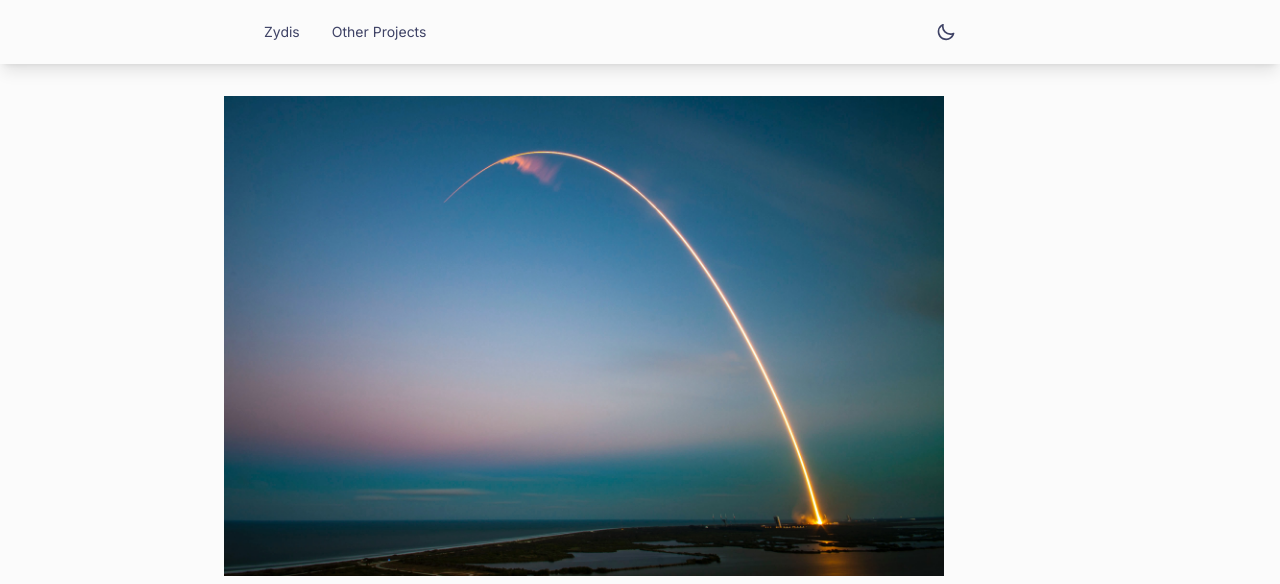
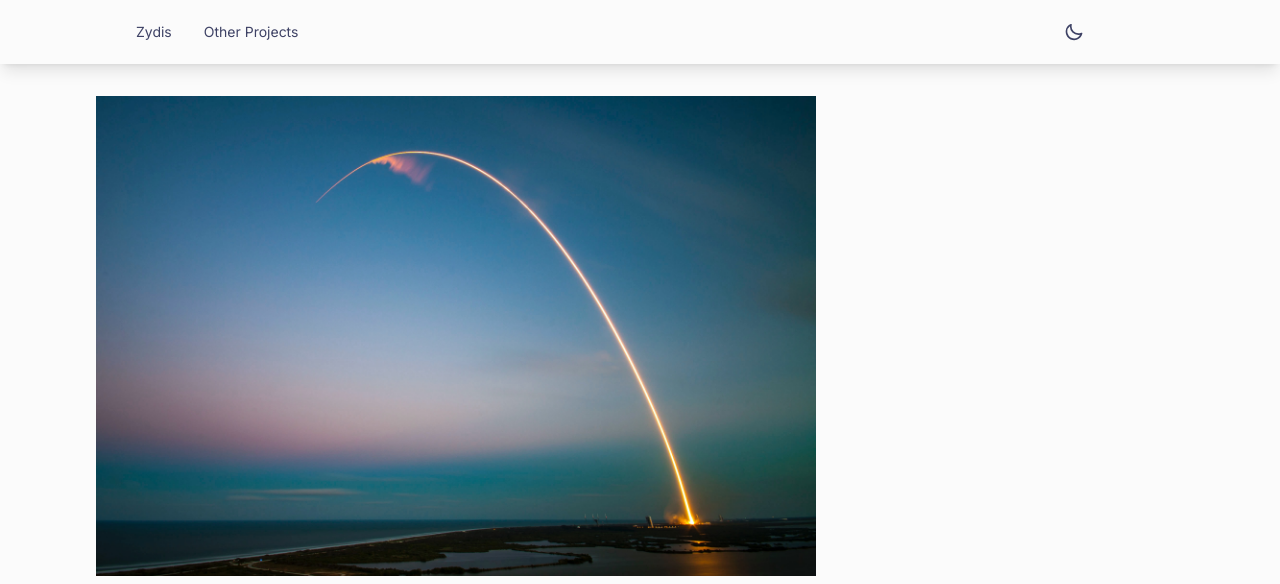
Before and after one commit to zyantific/zyantific.com, an Astro site: page /posts/static-content in a window 1280 px wide. Shown: the top 584 px of the page. Built offline with nearby package versions, Linux system fonts and the light colour scheme; Astro itself is replaced by a stand-in of ours; some icons are missing; a web font is replaced by a local one.

Commit message:
style: change max-width of main-container

```diff
--- a/src/components/Header.astro
+++ b/src/components/Header.astro
@@ -8,7 +8,7 @@ import ThemeSwitcher from './ThemeSwitcher.astro';
 
 <div class='shadow-lg bg-lm-background dark:bg-dm-background text-lm-header-text dark:text-dm-header-text transition-colors duration-200'>
 	<div class='
-  max-w-4xl
+  max-w-6xl
   mx-auto
   px-2
   md:px-6
--- a/src/layouts/BlogPost.astro
+++ b/src/layouts/BlogPost.astro
@@ -20,7 +20,7 @@ const {
 ---
 
 <BaseLayout title={title} description={description} creator={creator} image={heroImage.src}>
-	<article class='prose prose-sm md:prose-base dark:prose-invert mx-auto max-w-4xl px-2 md:px-6 lg:px-8 transition-all duration-200'>
+	<article class='prose prose-sm md:prose-base dark:prose-invert mx-auto max-w-6xl px-2 md:px-6 lg:px-8 transition-all duration-200'>
 		<header>
 			{heroImage && <img width="720" height="420" loading="lazy" src={heroImage.src} alt={heroImage.alt} />}
 			<h1 class='title'>{title}</h1>
```
